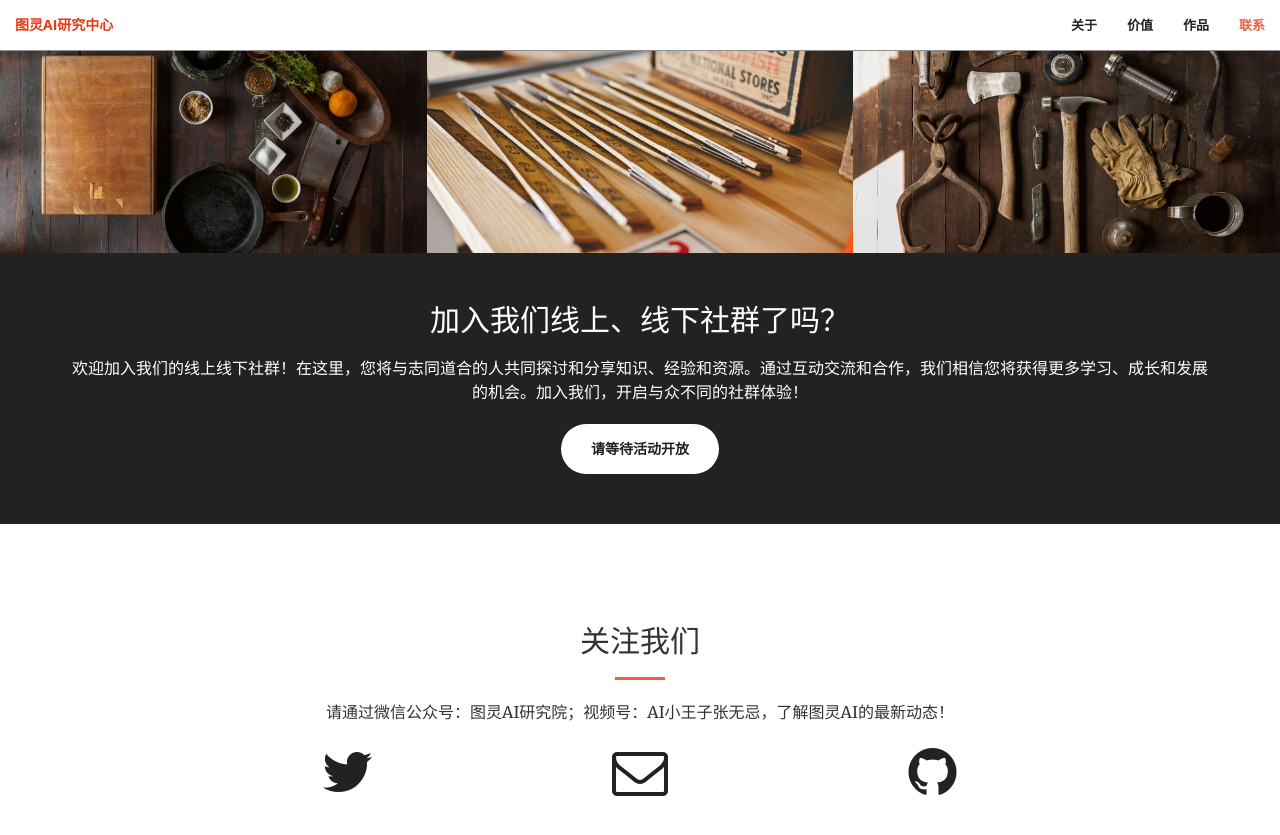
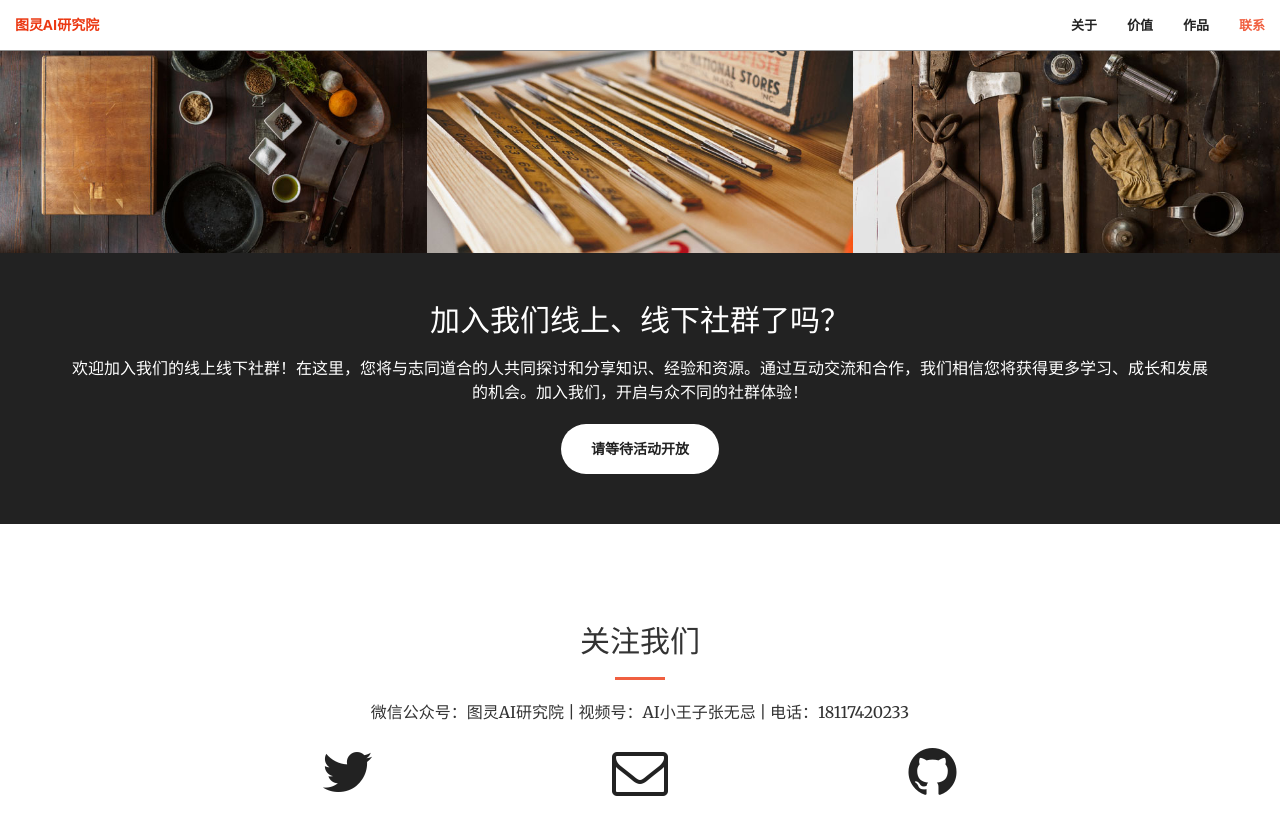
Before and after one commit to ceozyg3/ceozyg3, a Jekyll site: the page index.html, which Jekyll copies as it is, in a window 1280 px wide and 900 px high, scrolled down 1957 px. Shown: the top 835 px of the window. Built offline with Jekyll 4.4.1, drawn with Linux system fonts in a browser that asks for light colours.

Commit message:
Update index.html

```diff
--- a/index.html
+++ b/index.html
@@ -51,7 +51,7 @@
                 <span class="icon-bar"></span>
                 <span class="icon-bar"></span>
             </button>
-            <a class="navbar-brand page-scroll" href="#page-top">图灵AI研究中心</a>
+            <a class="navbar-brand page-scroll" href="#page-top">图灵AI研究院</a>
         </div>
 
         <!-- Collect the nav links, forms, and other content for toggling -->
@@ -281,7 +281,7 @@
             <div class="col-lg-8 col-lg-offset-2 text-center">
                 <h2 class="section-heading">关注我们</h2>
                 <hr class="primary">
-                <p>请通过微信公众号：图灵AI研究院；视频号：AI小王子张无忌，了解图灵AI的最新动态！</p>
+                <p>微信公众号：图灵AI研究院 | 视频号：AI小王子张无忌 | 电话：18117420233</p>
             </div>
         <div class="col-lg-2 col-lg-offset-2 text-center">
             <a href="https://tuling.ai">
```
